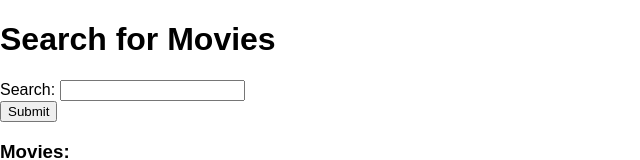
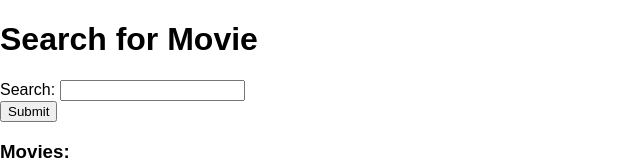
Before and after one commit to HunterMcAfee/toobr, a React (Create React App) app in the folder client/: page /movie_lists/1/search in a window 1280 px wide. Shown: the top 160 px of the page, without its empty margins (0-640 px from the left). Built offline with nearby package versions, Linux system fonts and the light colour scheme.

Commit message:
Testing heroku

```diff
--- a/client/src/components/MovieSearch.js
+++ b/client/src/components/MovieSearch.js
@@ -33,7 +33,7 @@ class MovieSearch extends Component {
         const id = this.props.match.params.id
         return (
             <div>
-                <h1>Search for Movies</h1>
+                <h1>Search for Movie</h1>
                 <form>
                     <div>
                         <label htmlFor="search">Search: </label>
```
